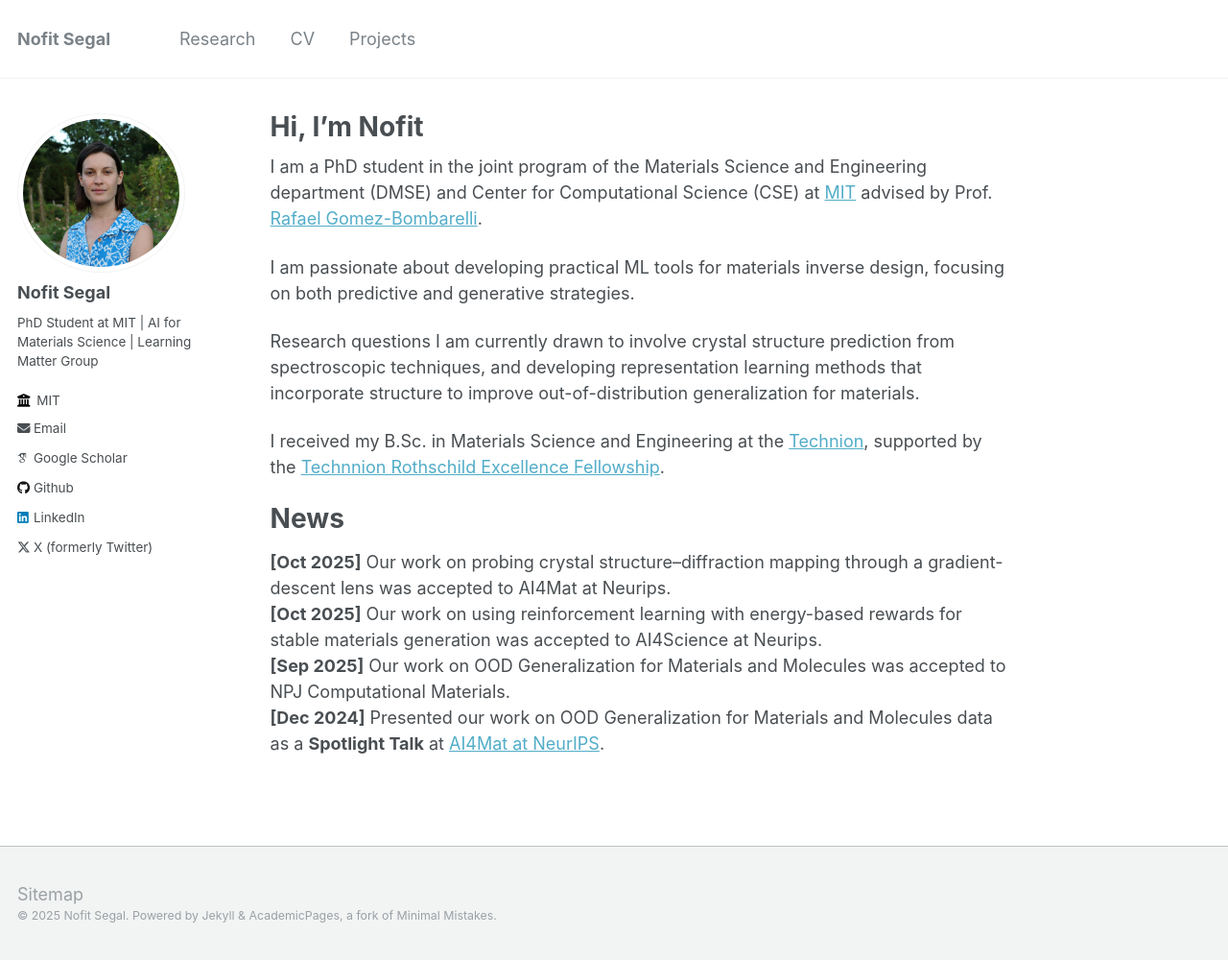
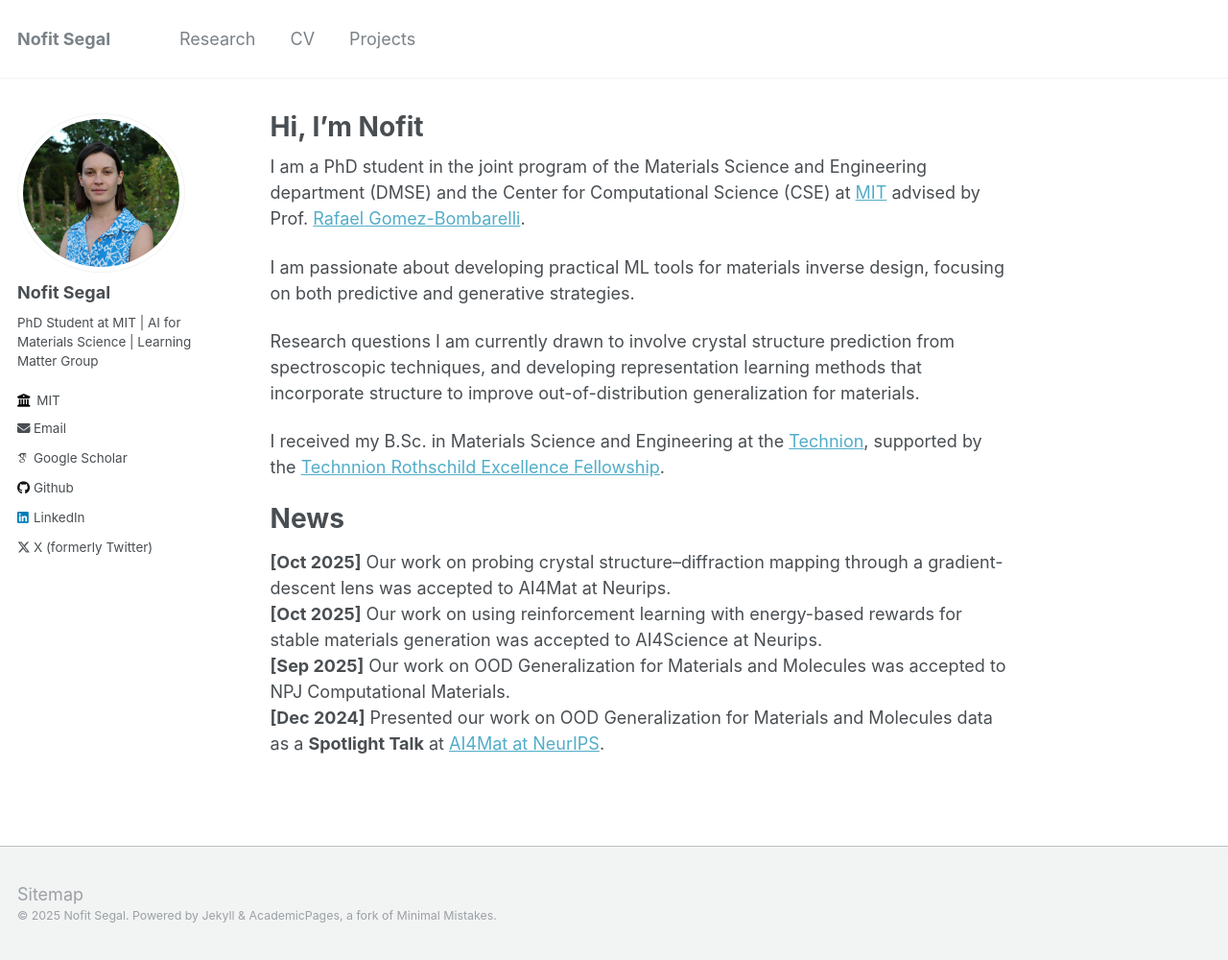
Before and after one commit to nofitsegal/nofitsegal.github.io, a Jekyll site: the page built from _pages/about.md, in a window 1280 px wide and 1000 px high. Shown: the whole window at 96% size. Built offline with Jekyll 4.4.1, drawn with Linux system fonts in a browser that asks for light colours; some web fonts are replaced.

Commit message:
small fixes

```diff
--- a/_pages/about.md
+++ b/_pages/about.md
@@ -7,7 +7,7 @@ redirect_from:
   - /about.html
 ---
 
-I am a PhD student in the joint program of the Materials Science and Engineering department (DMSE) and Center for Computational Science (CSE) at [MIT](https://dmse.mit.edu/) advised by Prof. [Rafael Gomez-Bombarelli](https://dmse.mit.edu/faculty/rafael-gomez-bombarelli/).
+I am a PhD student in the joint program of the Materials Science and Engineering department (DMSE) and the Center for Computational Science (CSE) at [MIT](https://dmse.mit.edu/) advised by Prof. [Rafael Gomez-Bombarelli](https://dmse.mit.edu/faculty/rafael-gomez-bombarelli/).
 
 I am passionate about developing practical ML tools for materials inverse design, focusing on both predictive
 and generative strategies.
```
Also changed, not shown: _pages/research.md (+1 -1 lines).
